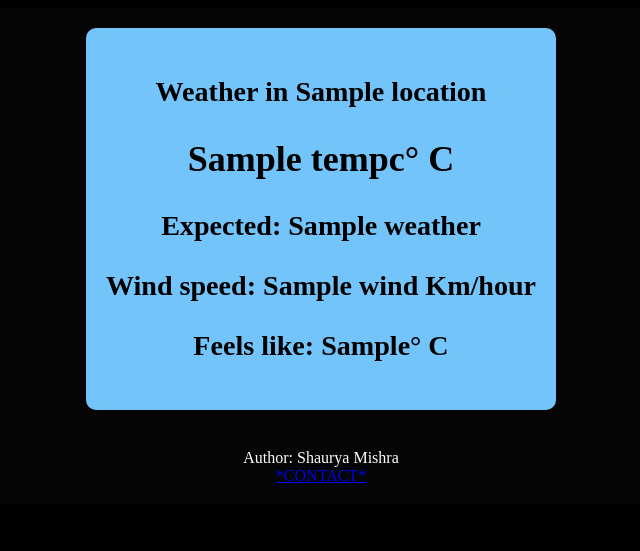
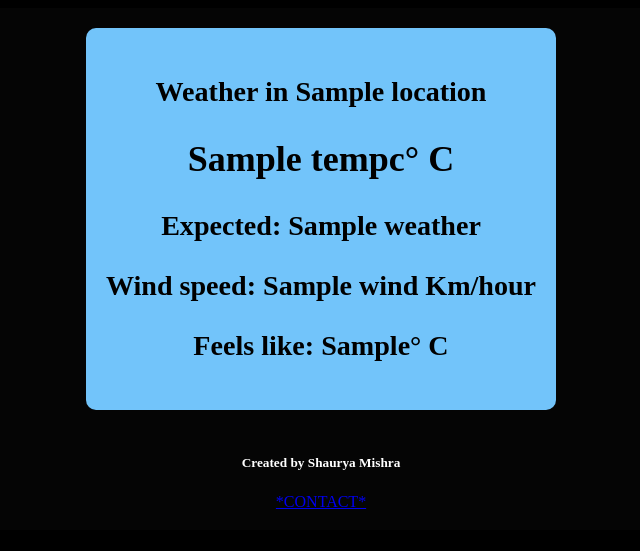
Before and after one commit to shanichar/weather_app, a Flask app: template templates/results.html in a window 1280 px wide. Shown: the top 551 px of the page, without its empty margins (319-959 px from the left). Run offline with Flask 2, Linux system fonts and the light colour scheme; the template is opened without the code that fills it: most values are stand-ins (such as "Sample title", 1, 10 or a date in 2020).

Commit message:
Update results.html

```diff
--- a/templates/results.html
+++ b/templates/results.html
@@ -39,7 +39,7 @@
         <h3>Feels like: {{feel_like}}° C </h3>
       </div></div>
   <footer>
-    <p>Author: Shaurya Mishra<br>
+    <h5>Created by Shaurya Mishra</h5>
     <a href="https://mail.google.com/mail/u/0/#search/shauryamishra444%40gmail.com">*CONTACT*</a></p>
   </footer>
 </body>
```
